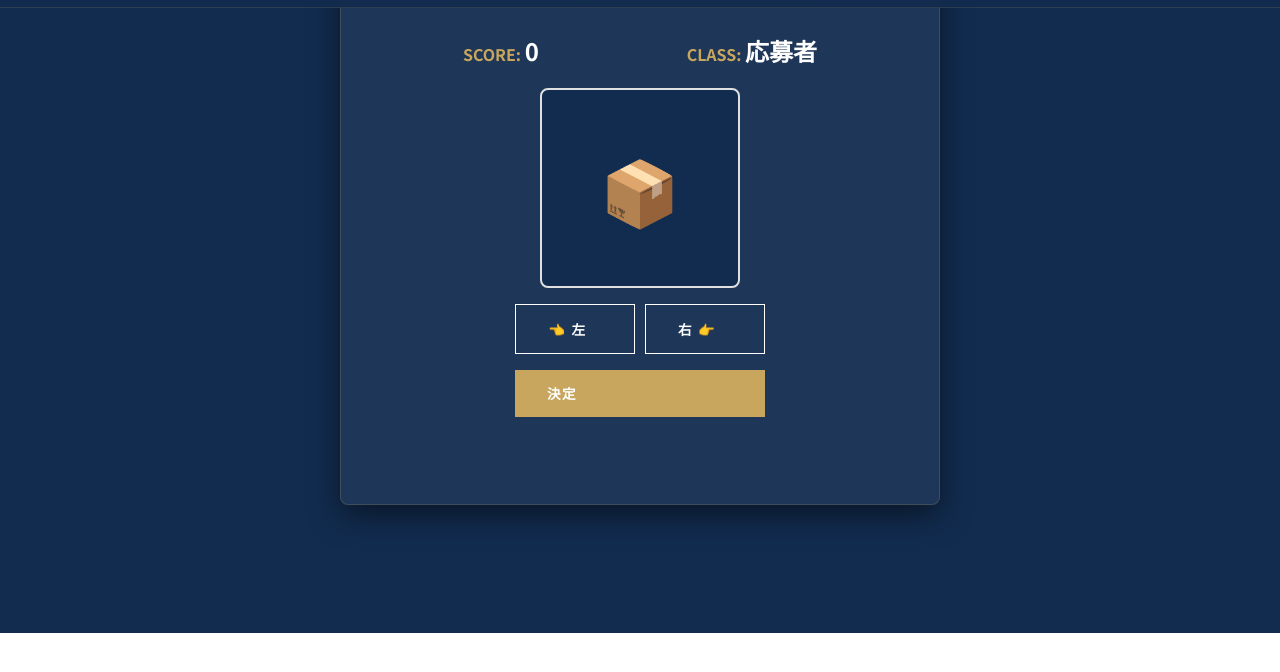
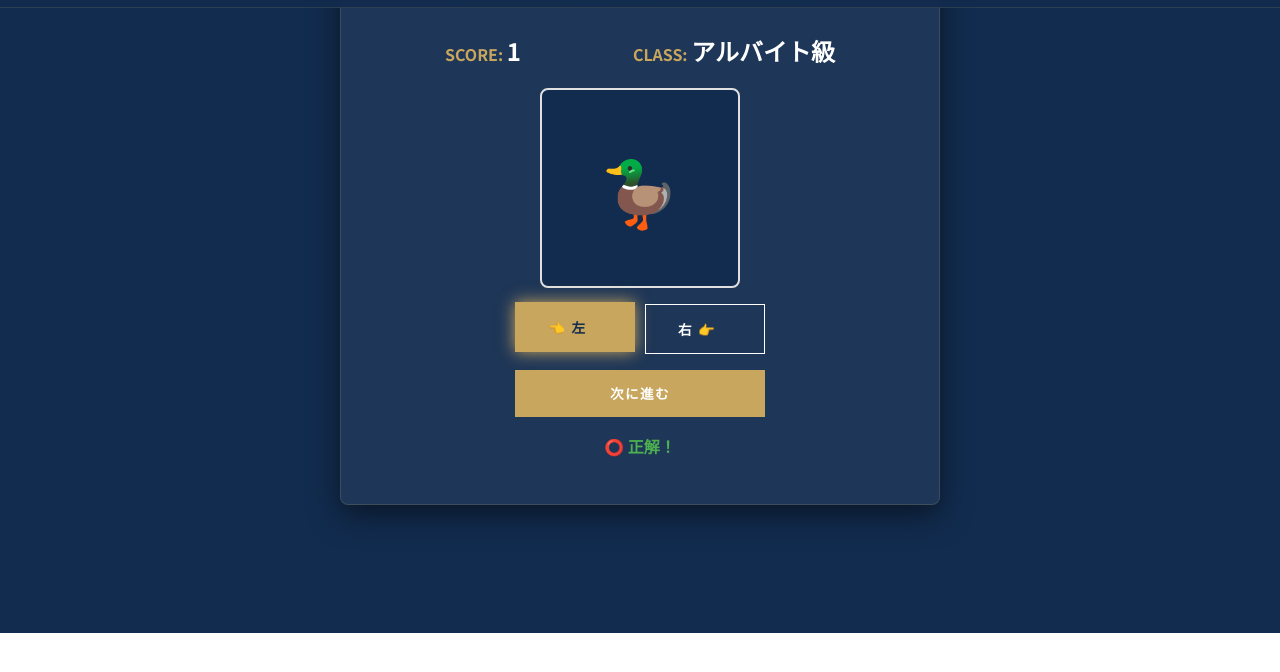
Before and after one commit to luminous-luca-dev/kagami-industrial-unofficial-fansite, a plain HTML site: page enjoy.html in a window 1280 px wide. Both pictures are taken after a click on the button "👈 左". Shown: the part 835-1507 px from the top of the page. Drawn offline with Linux system fonts and the light colour scheme.

Commit message:
実装　プロトタイプ　ペリカンゲーム

```diff
--- a/css/perikan.css
+++ b/css/perikan.css
@@ -47,3 +47,24 @@
 .feedback-animate {
     animation: pop 0.3s ease-out;
 }
+
+/* ボタンが選択された時のスタイル（ID指定で確実に当てる） */
+#btn-select-left.selected,
+#btn-select-right.selected {
+    background-color: #C8A65E !important;
+    color: #122C4F !important;
+    box-shadow: 0 0 15px #C8A65E;
+    transform: translateY(-2px);
+    border-color: #C8A65E;
+}
+
+/* 決定ボタン（次の問題へ）のスタイル */
+#btn-next-round {
+    margin-bottom: 10px;
+    animation: fadeIn 0.3s ease;
+}
+
+@keyframes fadeIn {
+    from { opacity: 0; transform: translateY(10px); }
+    to { opacity: 1; transform: translateY(0); }
+}
--- a/enjoy.html
+++ b/enjoy.html
@@ -114,7 +114,7 @@
                     <button class="btn btn--outline" id="btn-select-left" style="flex: 1; max-width: 120px;">👈 左</button>
                     <button class="btn btn--outline" id="btn-select-right" style="flex: 1; max-width: 120px;">右 👉</button>
                 </div>
-                <button class="btn btn--accent" id="btn-submit" disabled style="width: 100%; max-width: 250px;">決定</button>
+                <button class="btn btn--accent" id="btn-next" style="display: none; width: 100%; max-width: 250px; margin: 0 auto;">次に進む</button>
                 <div id="game-feedback" style="margin-top: 15px; font-weight: bold; height: 24px;"></div>
             </div>
 
@@ -130,7 +130,7 @@
 
         </div>
     </div>
-	</section>
+</section>
 
 	<section class="section" id="manager">
 		<div class="container">
--- a/js/perikan.js
+++ b/js/perikan.js
@@ -1,20 +1,15 @@
-// perikan.js
-(function() {
+document.addEventListener('DOMContentLoaded', () => {
+    // --- 基本設定 ---
     let score = 0;
-    let currentDirection = '';
-    let isTransitioning = false; // 連打防止用フラグ
+    let currentDirection = ''; // 'left' or 'right'
+    let gameState = 'WAITING'; // 'WAITING' (回答待ち), 'RESULT' (判定表示中)
 
     const ranks = [
-        { min: 0, name: '応募者' },
-        { min: 1, name: 'アルバイト級' },
-        { min: 3, name: 'インターン級' },
-        { min: 5, name: '契約社員級' },
-        { min: 10, name: '正社員級' },
-        { min: 15, name: '主任級' },
-        { min: 20, name: '課長級' },
-        { min: 30, name: '部長級' },
-        { min: 40, name: '役員級' },
-        { min: 50, name: '代表取締役社長' }
+        { min: 0, name: '応募者' }, { min: 1, name: 'アルバイト級' },
+        { min: 3, name: 'インターン級' }, { min: 5, name: '契約社員級' },
+        { min: 10, name: '正社員級' }, { min: 15, name: '主任級' },
+        { min: 20, name: '課長級' }, { min: 30, name: '部長級' },
+        { min: 40, name: '役員級' }, { min: 50, name: '代表取締役社長' }
     ];
 
     const screen = document.getElementById('game-screen');
@@ -23,74 +18,68 @@
     const feedback = document.getElementById('game-feedback');
     const btnLeft = document.getElementById('btn-select-left');
     const btnRight = document.getElementById('btn-select-right');
-    const btnSubmit = document.getElementById('btn-submit'); // 「次へ」ボタンとして再利用
+    const btnNext = document.getElementById('btn-next');
     const controls = document.getElementById('game-controls');
     const gameOverScreen = document.getElementById('game-over-screen');
 
-    // 初期化：決定ボタンのテキストを「次へ」に変えて隠しておく
-    if(btnSubmit) {
-        btnSubmit.innerText = '次の問題へ';
-        btnSubmit.style.display = 'none';
+    function getRank(s) {
+        let r = ranks[0].name;
+        ranks.forEach(rank => { if (s >= rank.min) r = rank.name; });
+        return r;
     }
 
+    // --- 次のラウンドの準備 ---
     function nextRound() {
-        isTransitioning = false;
+        gameState = 'WAITING'; // 状態を回答待ちに戻す
+
+        // UIリセット
         btnLeft.disabled = false;
         btnRight.disabled = false;
         btnLeft.classList.remove('selected');
         btnRight.classList.remove('selected');
-        btnSubmit.style.display = 'none';
+        btnNext.style.display = 'none';
         feedback.innerText = '';
+        feedback.style.color = '';
         screen.innerHTML = '📦';
+
+        // 正解を決定
         currentDirection = Math.random() < 0.5 ? 'left' : 'right';
+        console.log("Next Round Started. Answer is: " + currentDirection);
     }
 
-    function getRank(currentScore) {
-        let currentRank = ranks[0].name;
-        for (let i = 0; i < ranks.length; i++) {
-            if (currentScore >= ranks[i].min) {
-                currentRank = ranks[i].name;
-            }
-        }
-        return currentRank;
-    }
+    // --- 判定処理 ---
+    function checkAnswer(selected) {
+        // すでに判定中なら入力を受け付けない（これが重要！）
+        if (gameState !== 'WAITING') return;
+        gameState = 'RESULT';
 
-    // 判定ロジック
-    function handleSelect(selected) {
-        if (isTransitioning) return;
-        isTransitioning = true;
-
-        // ボタンの無効化
+        // ボタンを即座に無効化
         btnLeft.disabled = true;
         btnRight.disabled = true;
 
-        // 選択した方を強調
-        if (selected === 'left') btnLeft.classList.add('selected');
-        else btnRight.classList.add('selected');
-
         // ペリカン表示
+        // 🦆(デフォルト左向き)
         if (currentDirection === 'left') {
+            screen.innerHTML = '🦆';
+        } else {
             screen.innerHTML = '<span style="transform: scaleX(-1); display:inline-block;">🦆</span>';
-        } else {
-            screen.innerHTML = '🦆';
         }
 
+        // 正誤判定
         if (selected === currentDirection) {
-            // 正解
+            // 【正解】
             score++;
             scoreDisplay.innerText = score;
             rankDisplay.innerText = getRank(score);
             feedback.style.color = '#4CAF50';
-            feedback.innerText = '⭕ 正解！適性ありです！';
+            feedback.innerText = '⭕ 正解！';
+            btnNext.style.display = 'inline-block'; // 「次に進む」を表示
+        } else {
+            // 【不正解】
+            feedback.style.color = '#ff4a4a';
+            feedback.innerText = '❌ 不正解...';
 
-            // 「次へ」ボタンを表示
-            btnSubmit.style.display = 'inline-block';
-            btnSubmit.disabled = false;
-        } else {
-            // 不正解
-            feedback.style.color = '#ff4a4a';
-            feedback.innerText = '❌ 不正解...検査終了';
-
+            // 1秒後にゲームオーバー画面へ（ここでのみsetTimeoutを使用）
             setTimeout(() => {
                 controls.style.display = 'none';
                 gameOverScreen.style.display = 'block';
@@ -99,32 +88,41 @@
         }
     }
 
-    // イベントリスナー
-    btnLeft.addEventListener('click', () => handleSelect('left'));
-    btnRight.addEventListener('click', () => handleSelect('right'));
+    // --- イベント割り当て (.onclickを使うことで重複登録を防ぐ) ---
+    btnLeft.onclick = (e) => {
+        e.preventDefault();
+        btnLeft.classList.add('selected');
+        checkAnswer('left');
+    };
 
-    // 「次へ」ボタン
-    btnSubmit.addEventListener('click', () => {
+    btnRight.onclick = (e) => {
+        e.preventDefault();
+        btnRight.classList.add('selected');
+        checkAnswer('right');
+    };
+
+    btnNext.onclick = (e) => {
+        e.preventDefault();
         nextRound();
-    });
+    };
 
-    // リトライ処理
-    document.getElementById('btn-retry').addEventListener('click', () => {
+    document.getElementById('btn-retry').onclick = () => {
         score = 0;
-        scoreDisplay.innerText = score;
-        rankDisplay.innerText = getRank(score);
+        scoreDisplay.innerText = "0";
+        rankDisplay.innerText = ranks[0].name;
         controls.style.display = 'block';
         gameOverScreen.style.display = 'none';
         nextRound();
-    });
+    };
 
-    // ランキング（省略なし）
+    // ランキング
     document.getElementById('btn-ranking').addEventListener('click', () => {
         const playerName = prompt("ランキングに登録する名前を入力してください:", "名無し社員");
         if (playerName) {
-            alert(`【登録完了】\n名前: ${playerName}\nスコア: ${score}\n階級: ${getRank(score)}`);
+            alert(`【ランキング登録】\n名前: ${playerName}\nスコア: ${score}\n階級: ${getRank(score)}`);
         }
     });
 
-    if(screen) nextRound();
-})();
+    // 初回スタート
+    nextRound();
+});
```
